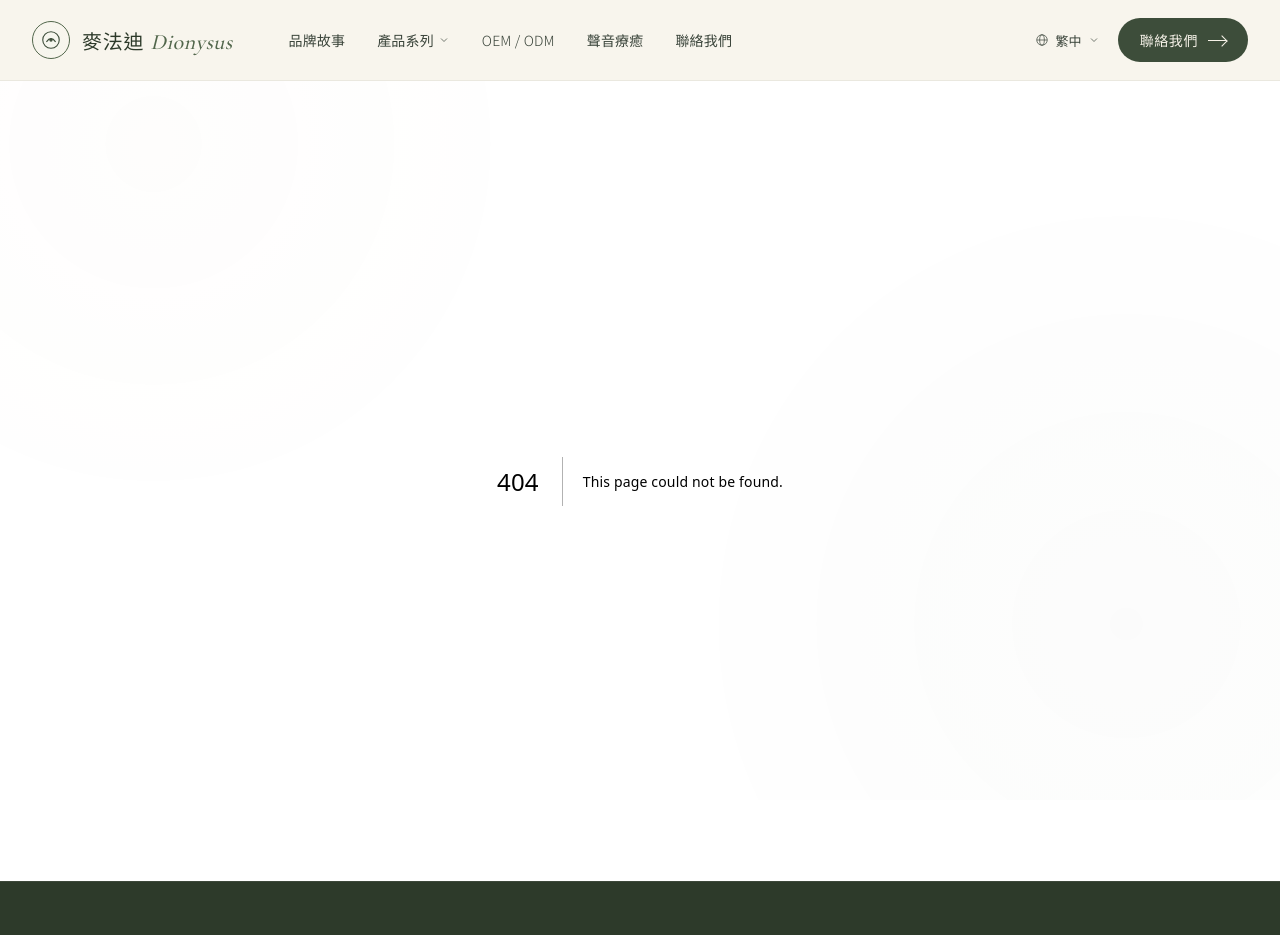
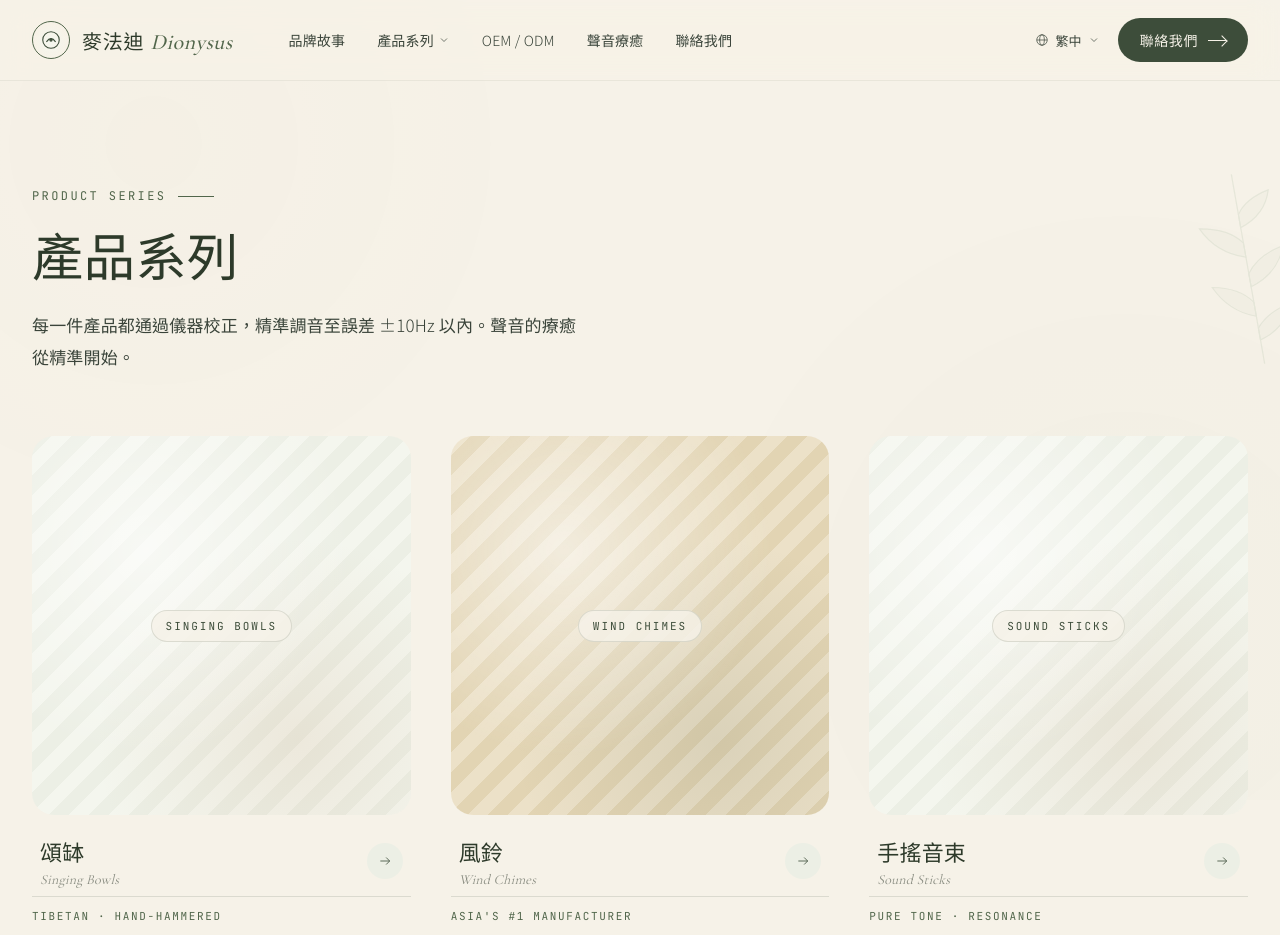
Before and after one commit to zenbuapps/site-diony, a Next.js app: page /products in a window 1280 px wide. Before the commit this address had no page. Shown: the top 935 px of the page. Built offline with nearby package versions, Linux system fonts and the light colour scheme.

Commit message:
feat: add products page

```diff
--- /dev/null
+++ b/src/app/products/page.tsx
@@ -0,0 +1,32 @@
+import type { Metadata } from "next";
+import Link from "next/link";
+import LeafSprig from "@/components/LeafSprig";
+import ProductGrid from "@/components/products/ProductGrid";
+
+export const metadata: Metadata = {
+  title: "產品系列｜麥法迪 Dionysus",
+  description: "頌缽、風鈴、水晶缽、音叉、手搖音束 — 每一件都校準至 ±10Hz 精密頻率。",
+};
+
+export default function ProductsPage() {
+  return (
+    <main>
+      <section style={{ padding: "100px 0 120px", position: "relative", overflow: "hidden" }}>
+        <LeafSprig style={{ position: "absolute", right: -40, top: 80, color: "var(--green-300)" }} scale={1.2} rotate={170} />
+        <div className="container">
+          <div className="section-eyebrow">Product Series</div>
+          <h1 style={{ fontFamily: "var(--font-serif)", fontSize: "clamp(40px,4vw,64px)", fontWeight: 500, color: "var(--green-900)", margin: "0 0 20px", lineHeight: 1.2, letterSpacing: ".01em" }}>
+            產品系列
+          </h1>
+          <p style={{ fontSize: 17, lineHeight: 1.85, color: "var(--ink-700)", maxWidth: 560, margin: "0 0 64px" }}>
+            每一件產品都通過儀器校正，精準調音至誤差 ±10Hz 以內。聲音的療癒從精準開始。
+          </p>
+          <ProductGrid />
+          <div style={{ marginTop: 80, textAlign: "center" }}>
+            <Link className="btn btn--primary" href="/contact">洽詢 OEM / ODM 合作 <span className="arrow" /></Link>
+          </div>
+        </div>
+      </section>
+    </main>
+  );
+}
--- /dev/null
+++ b/src/components/products/ProductGrid.tsx
@@ -0,0 +1,26 @@
+import Placeholder from "@/components/Placeholder";
+import { IconArrowRight } from "@/components/icons";
+import { PRODUCTS } from "@/components/home/Products";
+
+export default function ProductGrid() {
+  return (
+    <div className="product-grid">
+      {PRODUCTS.map((p, i) => (
+        <div key={i} className="product-card" style={{ flex: "none" }}>
+          <div className="product-card__visual" style={{ aspectRatio: "1/1", borderRadius: "var(--radius-lg)", overflow: "hidden", marginBottom: 20 }}>
+            <Placeholder label={p.en.toUpperCase()} variant={i % 2 === 1 ? "warm" : "default"} />
+          </div>
+          <div className="product-card__row">
+            <div>
+              <div className="product-card__name">{p.name}</div>
+              <div className="product-card__en">{p.en}</div>
+            </div>
+            <div className="product-card__arrow"><IconArrowRight size={14} /></div>
+          </div>
+          <div className="product-card__tag">{p.tag}</div>
+          <div style={{ marginTop: 10, fontSize: 13, color: "var(--ink-500)" }}>{p.note}</div>
+        </div>
+      ))}
+    </div>
+  );
+}
```
